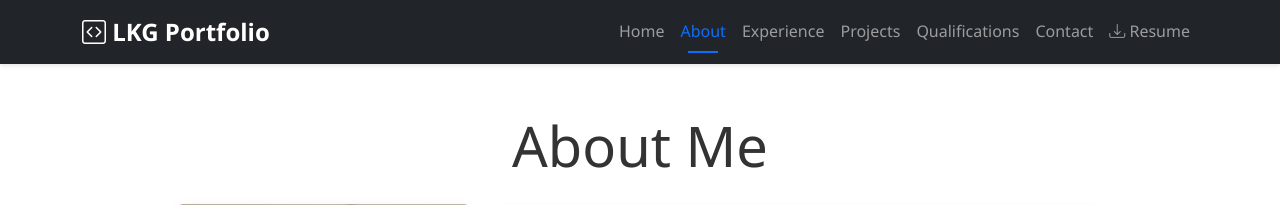
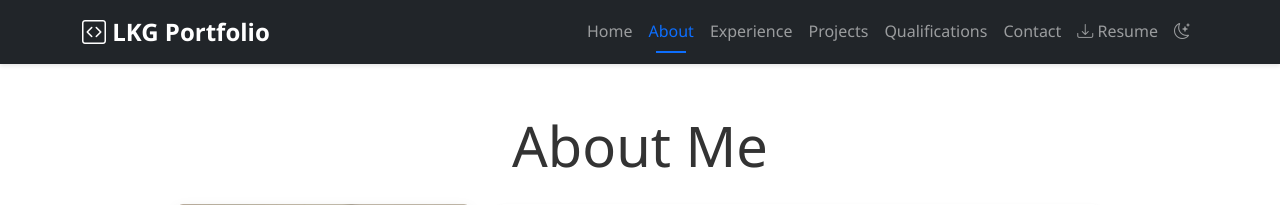
Before and after one commit to LwaziProjects/Portfolio, a Django app: page /about/ in a window 1280 px wide. Shown: the top 205 px of the page. Run offline with Django 4.2, Linux system fonts and the light colour scheme; some libraries are stand-ins or nearby versions.

Commit message:
Add dark/light mode toggle with localStorage persistence

```diff
--- a/main/templates/main/base.html
+++ b/main/templates/main/base.html
@@ -51,6 +51,11 @@
                             <i class="bi bi-download"></i> Resume
                         </a>
                     </li>
+                    <li class="nav-item">
+                        <button class="btn btn-link nav-link" id="theme-toggle" aria-label="Toggle theme">
+                            <i class="bi bi-moon-stars" id="theme-icon"></i>
+                        </button>
+                    </li>
                 </ul>
             </div>
         </div>
@@ -91,5 +96,44 @@
 
     <!-- Bootstrap JS -->
     <script src="https://cdn.jsdelivr.net/npm/bootstrap@5.3.2/dist/js/bootstrap.bundle.min.js"></script>
+
+    <!-- Theme Toggle Script -->
+    <script>
+        // Get theme from localStorage or default to light
+        const getStoredTheme = () => localStorage.getItem('theme') || 'light';
+        const setStoredTheme = theme => localStorage.setItem('theme', theme);
+
+        const getPreferredTheme = () => {
+            const storedTheme = getStoredTheme();
+            if (storedTheme) {
+                return storedTheme;
+            }
+            return window.matchMedia('(prefers-color-scheme: dark)').matches ? 'dark' : 'light';
+        };
+
+        const setTheme = theme => {
+            document.documentElement.setAttribute('data-bs-theme', theme);
+            const themeIcon = document.getElementById('theme-icon');
+            if (themeIcon) {
+                themeIcon.className = theme === 'dark' ? 'bi bi-sun-fill' : 'bi bi-moon-stars';
+            }
+        };
+
+        // Set theme on page load
+        setTheme(getPreferredTheme());
+
+        // Theme toggle button
+        window.addEventListener('DOMContentLoaded', () => {
+            const toggleButton = document.getElementById('theme-toggle');
+            if (toggleButton) {
+                toggleButton.addEventListener('click', () => {
+                    const currentTheme = document.documentElement.getAttribute('data-bs-theme');
+                    const newTheme = currentTheme === 'dark' ? 'light' : 'dark';
+                    setStoredTheme(newTheme);
+                    setTheme(newTheme);
+                });
+            }
+        });
+    </script>
 </body>
 </html>
```
